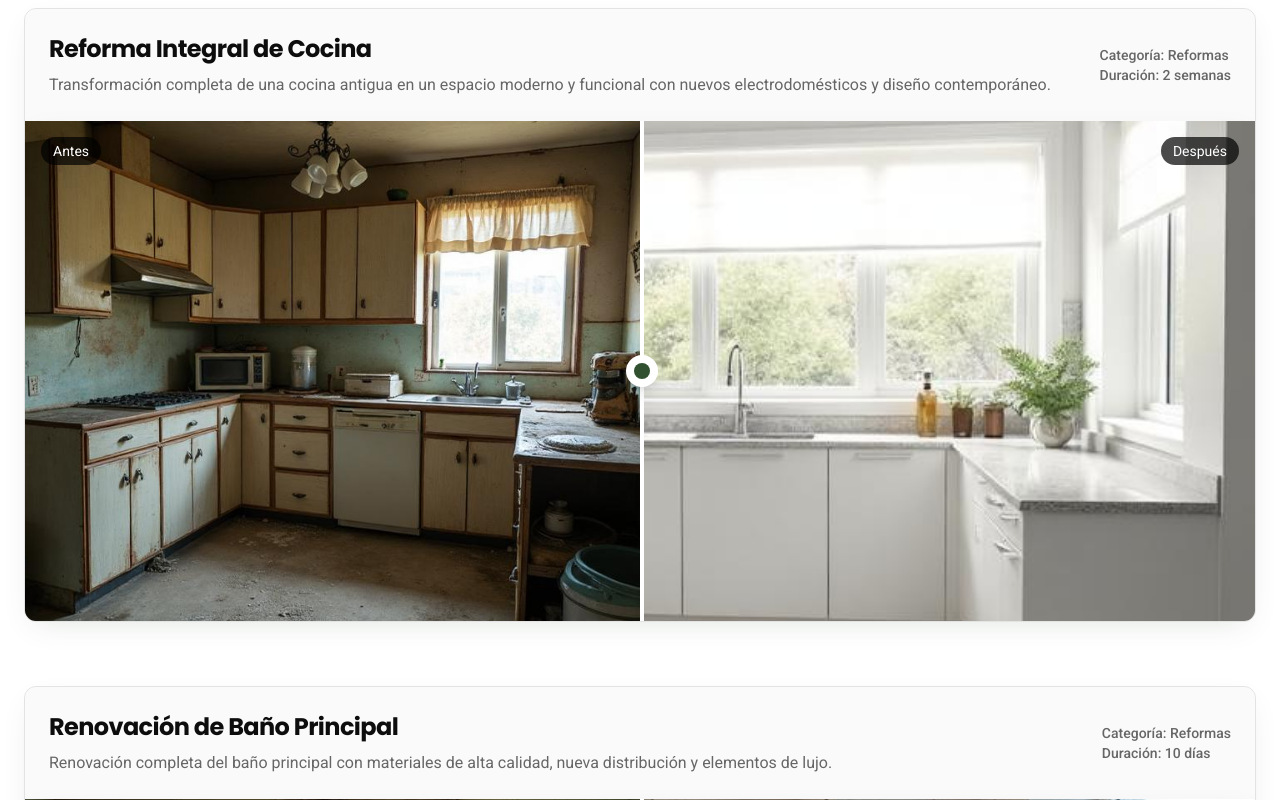
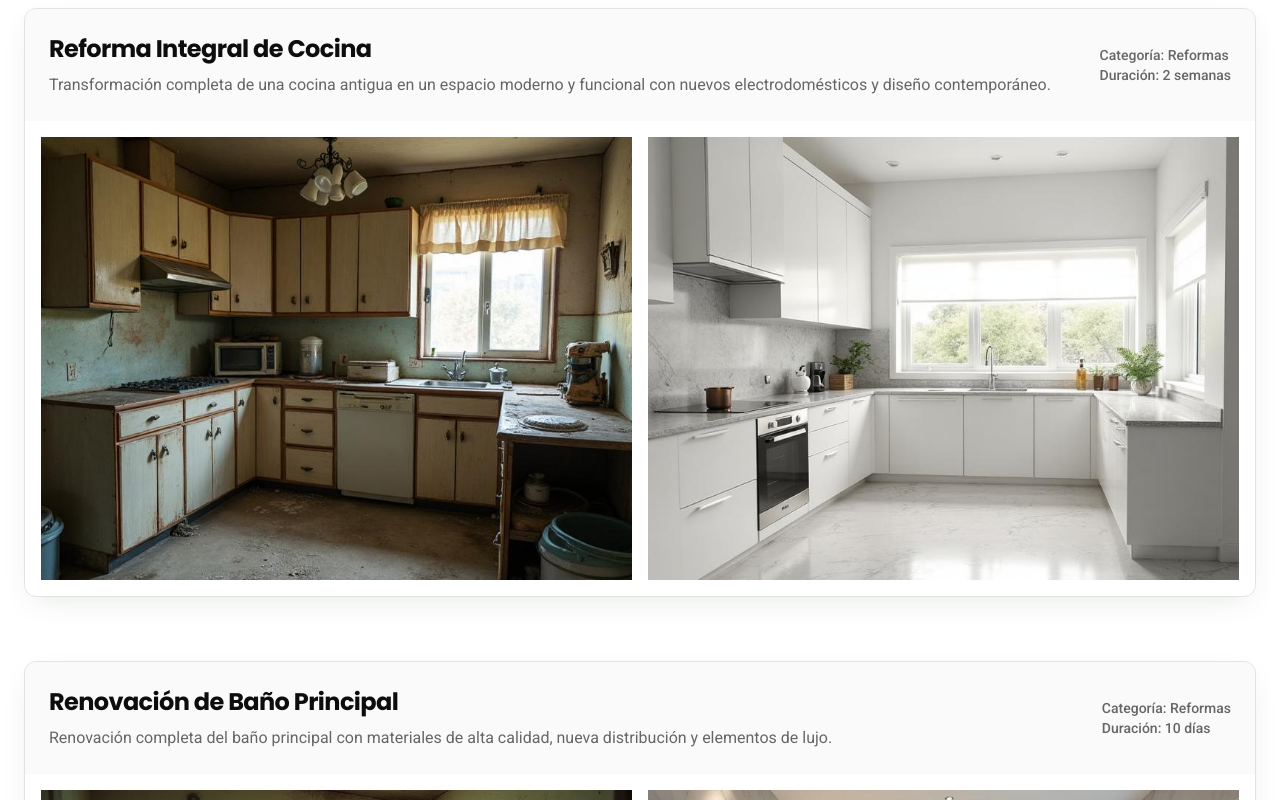
Before and after one commit to arantzaaml/RepairandCleanBASE, a React (Vite) app: page /gallery in a window 1280 px wide. Shown: the part 540-1340 px from the top of the page. Built offline with nearby package versions, Linux system fonts and the light colour scheme.

Commit message:
Apply gallery image changes

```diff
--- a/src/pages/Gallery.tsx
+++ b/src/pages/Gallery.tsx
@@ -1,4 +1,5 @@
-import BeforeAfterSlider from "@/components/BeforeAfterSlider";
+import { useState } from "react";
+import ImageLightbox from "@/components/ImageLightbox";
 import { Card, CardContent, CardHeader, CardTitle } from "@/components/ui/card";
 import { Button } from "@/components/ui/button";
 import { Link } from "react-router-dom";
@@ -10,6 +11,16 @@ import livingBefore from "@/assets/living-before.jpg";
 import livingAfter from "@/assets/living-after.jpg";
 
 const Gallery = () => {
+  const [selectedImage, setSelectedImage] = useState<string | null>(null);
+
+  const openModal = (imageSrc: string) => {
+    setSelectedImage(imageSrc);
+  };
+
+  const closeModal = () => {
+    setSelectedImage(null);
+  };
+
   const projects = [
     {
       title: "Reforma Integral de Cocina",
@@ -82,13 +93,34 @@ const Gallery = () => {
                     </div>
                   </div>
                 </CardHeader>
-                <CardContent className="p-0">
-                  <BeforeAfterSlider
-                    beforeImage={project.beforeImage}
-                    afterImage={project.afterImage}
-                    alt={project.title}
-                    className="h-64 md:h-96 lg:h-[500px] rounded-none"
-                  />
+                <CardContent className="p-4">
+                  <div className="flex flex-col md:flex-row gap-4">
+                    <ImageLightbox
+                      src={project.beforeImage}
+                      alt={`${project.title} - Antes`}
+                      className="flex-1"
+                    >
+                      <img
+                        src={project.beforeImage}
+                        alt={`${project.title} - Estado original`}
+                        className="w-full h-auto cursor-pointer"
+                        onClick={() => openModal(project.beforeImage)}
+                      />
+                    </ImageLightbox>
+
+                    <ImageLightbox
+                      src={project.afterImage}
+                      alt={`${project.title} - Después`}
+                      className="flex-1"
+                    >
+                      <img
+                        src={project.afterImage}
+                        alt={`${project.title} - Completamente renovado`}
+                        className="w-full h-auto cursor-pointer"
+                        onClick={() => openModal(project.afterImage)}
+                      />
+                    </ImageLightbox>
+                  </div>
                 </CardContent>
               </Card>
             ))}
@@ -152,6 +184,34 @@ const Gallery = () => {
           </div>
         </div>
       </section>
+
+      {/* Fullscreen Modal */}
+      {selectedImage && (
+        <div
+          style={{
+            position: 'fixed',
+            top: 0,
+            left: 0,
+            width: '100%',
+            height: '100%',
+            backgroundColor: 'rgba(0, 0, 0, 0.9)',
+            display: 'flex',
+            justifyContent: 'center',
+            alignItems: 'center',
+            zIndex: 1000,
+          }}
+          onClick={closeModal}
+        >
+          <img
+            src={selectedImage}
+            alt="Vista en pantalla completa"
+            style={{
+              maxWidth: '90%',
+              maxHeight: '90%'
+            }}
+          />
+        </div>
+      )}
     </div>
   );
 };
```
